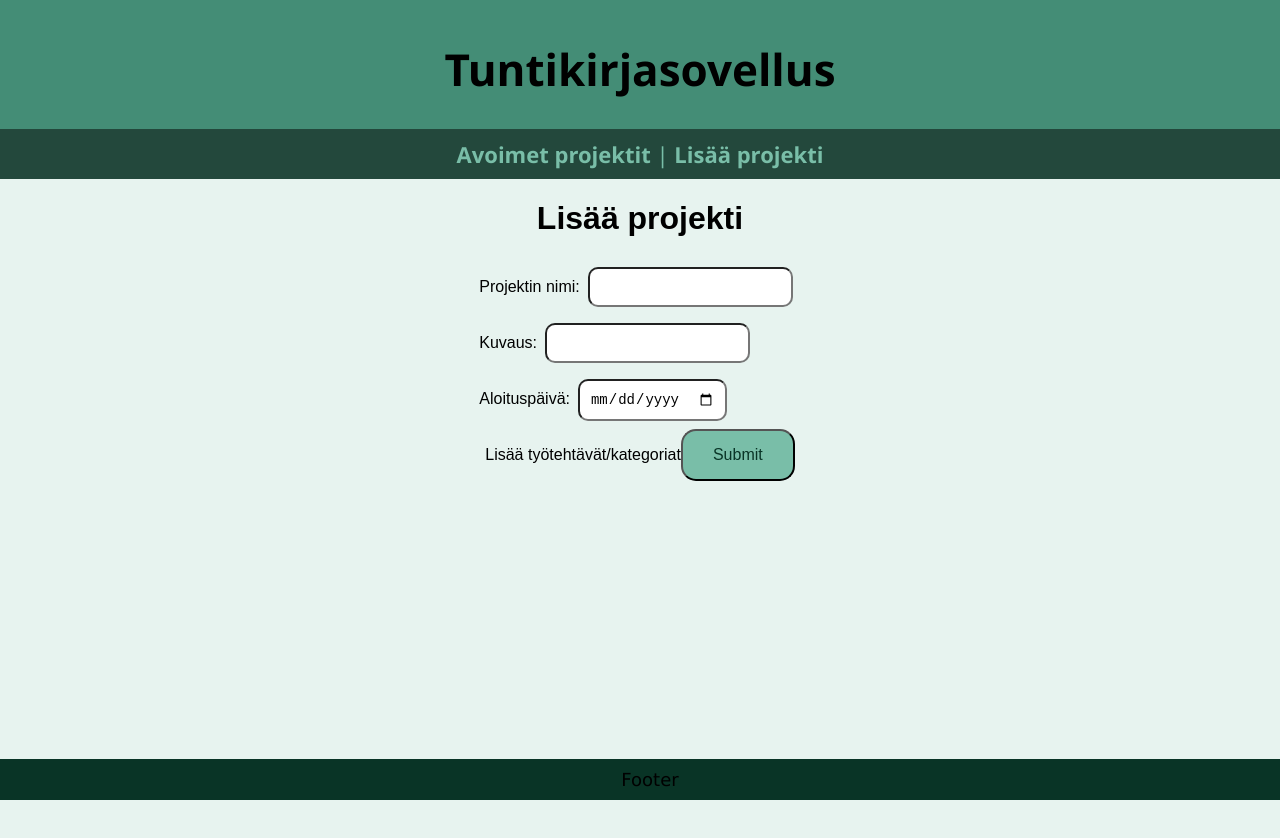
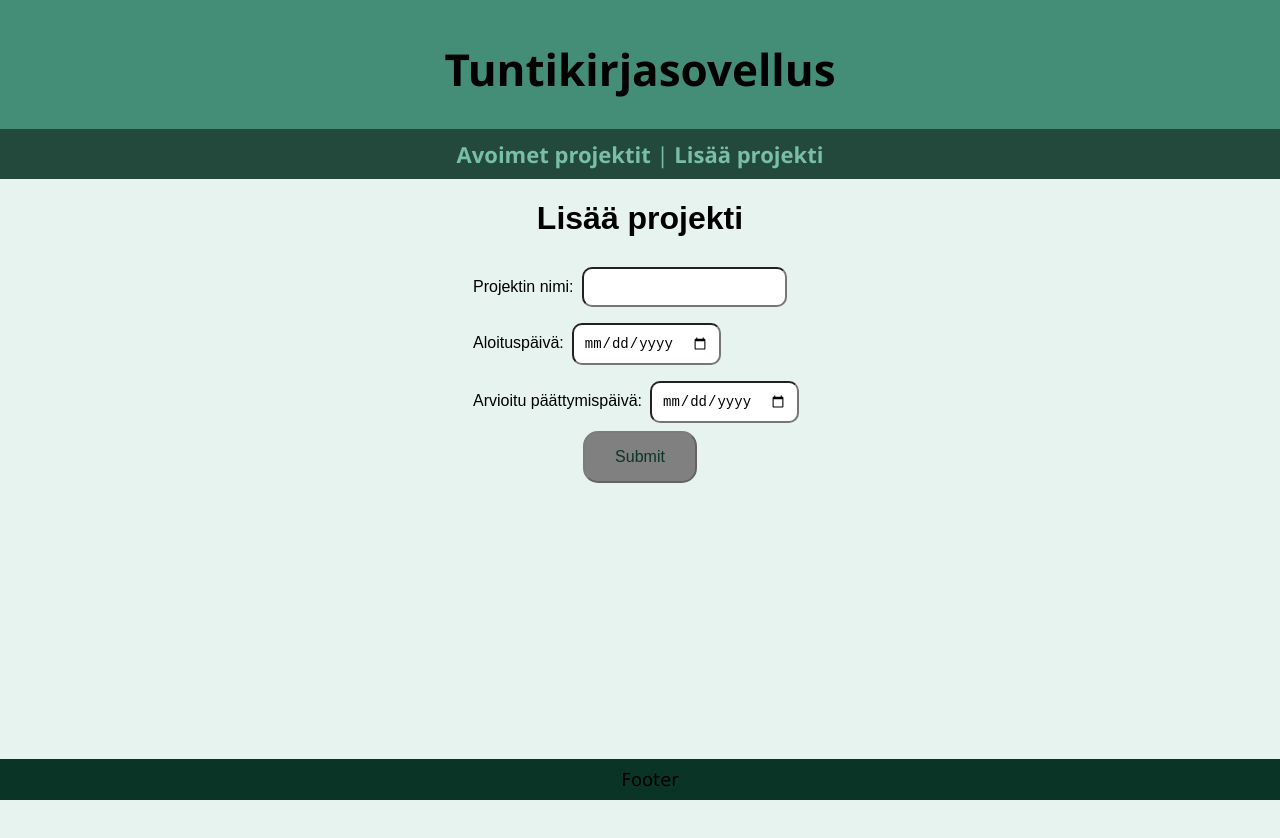
Before and after one commit to mh-martin/Hours-tracker, a React (Create React App) app: page /addproject in a window 1280 px wide. Shown: the top 838 px of the page. After the commit the page ends 800 px from the top, so only its background shows below. Built offline with nearby package versions, Linux system fonts and the light colour scheme; no server answers.

Commit message:
add project implemented

```diff
--- a/src/App.css
+++ b/src/App.css
@@ -1,11 +1,13 @@
 .App {
   text-align: center;
   font-family: Arial, Helvetica, sans-serif;
-  background-color: #E7F3EF;
-  height: 100vh;
+
+  /* height: 100vh; */
 
 }
-
+body {
+  background-color: #E7F3EF;
+}
 .App-logo {
   height: 40vmin;
   pointer-events: none;
@@ -68,6 +70,12 @@
   cursor: pointer;
   background-color: #448D76;
 }
+
+.button:disabled {
+  cursor: default;
+  background-color: grey;
+}
+
 .label {
   display:block;
   text-align: left;
@@ -105,3 +113,15 @@
   font-family: 'Segoe UI', Tahoma, Geneva, Verdana, sans-serif;
   font-weight: bold;
 }
+
+.table {
+  width: 90%;
+
+}
+
+.home-container {
+  width: 100%;
+  display: flex;
+  flex-direction: column;
+  align-items: center;
+}
--- a/src/App.js
+++ b/src/App.js
@@ -4,38 +4,20 @@ import Home from './components/Home';
 import AddProject from './components/AddProject';
 import Hours from './components/Hours';
 import { BrowserRouter as Router, Routes, Route } from 'react-router-dom';
-import { useCallback, useEffect, useState } from 'react';
 import Header from './components/Header';
 import Footer from './components/Footer';
-import axios from "axios";
 import ProjectDetails from './components/ProjectDetails';
 
 function App() {
-  const [projects, setProjects] = useState([]);
 
-  const addProject = //useCallback(
-    () => {
-      console.log('project added');
-    };//,
-    //[]
-  //);
-
-  useEffect(() => {
-    axios
-      .get("/projects")
-      .then((res) => {
-        console.log(res);
-        setProjects(res.data);
-      })
-  }, []);
 
   return (
     <div className="App">
       <Router>
         <Header />
         <Routes>
-          <Route path="/" element={<Home projects={projects} />}/>
-          <Route path="/addproject" element={<AddProject onProjectAdded={addProject} />}/>
+          <Route path="/" element={<Home />}/>
+          <Route path="/addproject" element={<AddProject />}/>
           <Route path="/hours" element={<Hours />}/>
           <Route path="/project/:id" element={<ProjectDetails />}/>
         </Routes>
--- a/src/components/AddProject.js
+++ b/src/components/AddProject.js
@@ -1,25 +1,50 @@
-import React from 'react'
+import axios from 'axios';
+import React, { useState } from 'react'
+import { useNavigate } from 'react-router-dom';
 import '../App.css';
 
-function AddProject(props) {
+function AddProject() {
+  const [projectName, setProjectName] = useState('');
+  const [startDate, setStartDate] = useState('');
+  const [estEndDate, setEstEndDate] = useState('');
+  const navigate = useNavigate();
+
+  function isInvalid() {
+    return projectName === '' ||
+           startDate === '' ||
+           estEndDate === '';
+  }
+
+  function formSubmitted(event) {
+    event.preventDefault();
+    const formData = new FormData(event.currentTarget);
+    console.log("sdasa")
+
+    axios.post('/projects', formData).then(response => {
+      console.log(response)
+      navigate("/")
+    }).catch(response => {
+      console.log(response)
+    })
+  }
+
   return (
     <div className='App'>
       <h1>Lisää projekti</h1>
-      {/* <form> */}
+      <form onSubmit={formSubmitted}>
         <div className="container">
           <label className="label">Projektin nimi:
-          <input type="text" name="nimi" className="inputBox" />
-        </label>
-        <label className="label">Kuvaus:
-          <input type="text" name="kuvaus" className="inputBox" />
+            <input type="text" name="project_name" className="inputBox" value={projectName} onChange={(event) => setProjectName(event.target.value)}/>
           </label>
           <label className="label">Aloituspäivä:
-          <input type="date" className="inputBox"></input>
+            <input type="date" name="start_date" className="inputBox" value={startDate} onChange={(event) => setStartDate(event.target.value)}></input>
           </label>
-        <label>Lisää työtehtävät/kategoriat</label>
-        <button onClick={props.onProjectAdded} className="button">Submit</button>
-      {/* </form> */}
+          <label className="label">Arvioitu päättymispäivä:
+            <input type="date" name="est_end_date" className="inputBox" value={estEndDate} onChange={(event) => setEstEndDate(event.target.value)}></input>
+          </label>
+          <button className="button" disabled={isInvalid()}>Submit</button>
         </div>
+      </form>
     </div>
   )
 }
--- a/src/components/Home.js
+++ b/src/components/Home.js
@@ -1,9 +1,22 @@
-import React from 'react';
+import React, { useState, useEffect } from 'react';
 import DataTable from 'react-data-table-component';
 import { Link } from 'react-router-dom';
+import axios from "axios";
 import '../App.css';
 
+
 function Home(props) {
+  const [projects, setProjects] = useState([]);
+
+  useEffect(() => {
+    axios
+      .get("/projects")
+      .then((res) => {
+        console.log(res);
+        setProjects(res.data);
+      })
+  }, []);
+
   const columns = [
     {
       name: 'Projektin nimi',
@@ -19,12 +32,12 @@ function Home(props) {
 
 
   return (
-    <div>
+    <div className='home-container'>
       <h2>Avoimet projektit</h2>
-      <div>
+      <div className='table'>
         <DataTable
           columns={columns}
-          data={props.projects.filter(p => !p.completed)} />
+          data={projects.filter(p => !p.completed)} />
       </div>
       <Link to="hours">Kirjaa tunnit</Link>
     </div>
```
Lines whose indentation alone changed are shown as unchanged.
